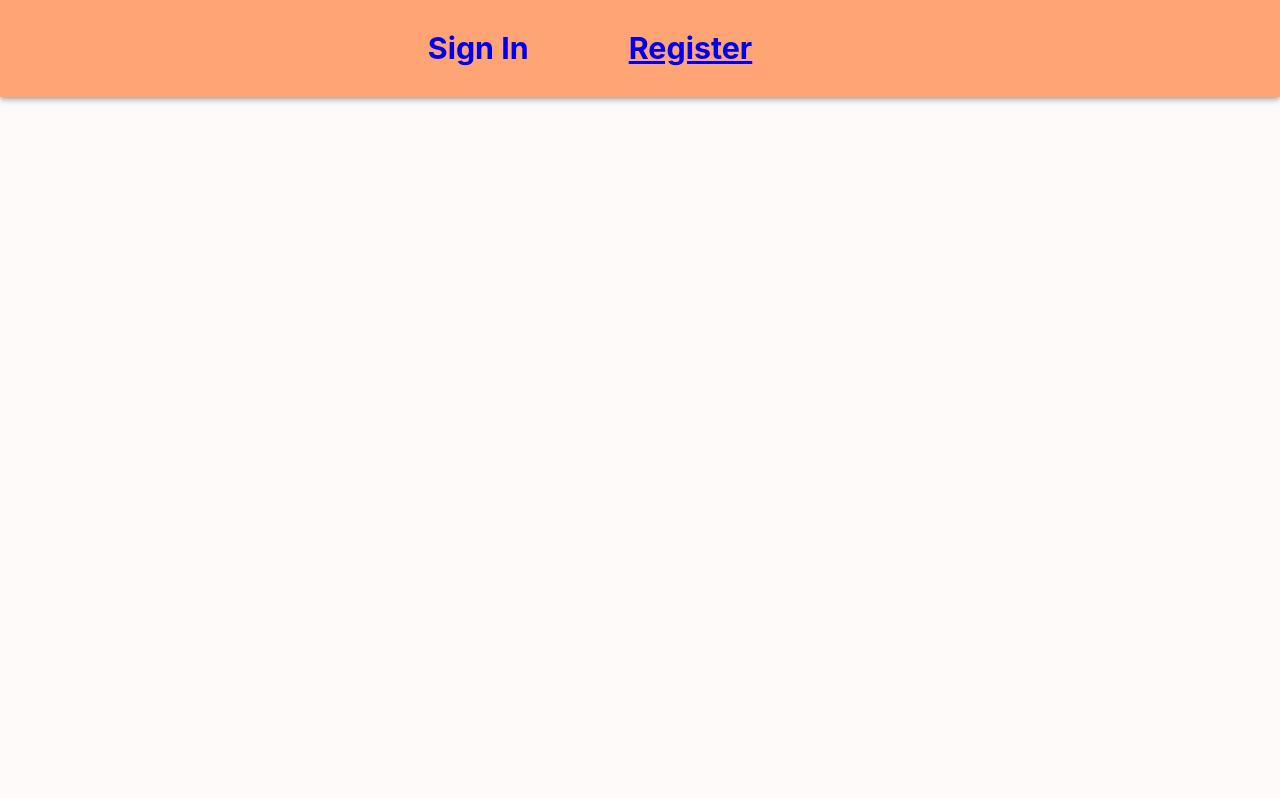
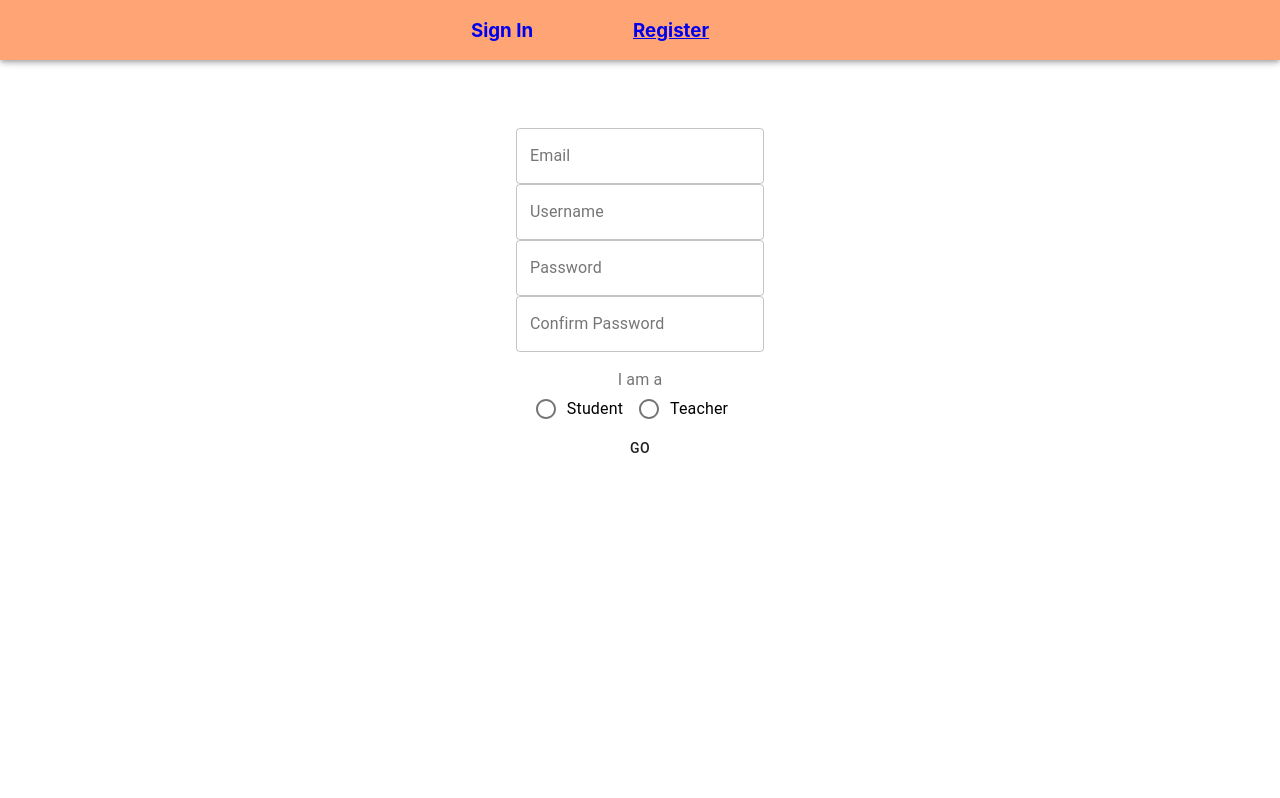
Before and after one commit to dillondesilva/SDD-Major-Project, a React (Create React App) app in the folder sdd-major-app/: page /register in a window 1280 px wide. Shown: the top 798 px of the page. Built offline with nearby package versions, Linux system fonts and the light colour scheme.

Commit message:
New build with updated components

```diff
--- a/sdd-major-app/src/pages/Home.js
+++ b/sdd-major-app/src/pages/Home.js
@@ -27,9 +27,18 @@ export default class Home extends React.Component {
   render() {
     return (
       <div className="App">
-        <header className="App-header">
-          <HomeAppBar/>
-        </header>
+        <ThemeProvider theme={theme}>
+            <AppBar color='primary' theme={theme}>
+              <div style={{display: "inline-block"}}>
+                <h3 style={{marginRight: "100px", display: "inline-block", textDecoration: "none"}}>
+                  <Link to="/login" style={{textDecoration: "none"}}>Sign In</Link>
+                </h3>
+                <h3 style={{marginRight: "100px", display: "inline-block"}}>
+                  <Link to="/register">Register</Link>
+                </h3>
+              </div>
+            </AppBar>
+        </ThemeProvider>
       </div>
     );
   }
--- a/sdd-major-app/src/pages/Login.js
+++ b/sdd-major-app/src/pages/Login.js
@@ -1,6 +1,6 @@
 import React, { useEffect } from 'react';
 import { Link, useHistory } from 'react-router-dom';
-import { TextField, Button } from '@material-ui/core';
+import { AppBar, TextField, Button } from '@material-ui/core';
 import { ThemeProvider, createMuiTheme } from '@material-ui/core/styles';
 import green from '@material-ui/core/colors/green';
 import HomeAppBar from '../components/HomeAppBar'
@@ -63,10 +63,19 @@ export default class Login extends React.Component {
   render() {
     return (
       <div className="App">
-        <header className="App-header">
-          <HomeAppBar></HomeAppBar>
-        </header>
-        <div>
+        <ThemeProvider theme={theme}>
+            <AppBar color='primary' theme={theme}>
+              <div style={{display: "inline-block"}}>
+                <h3 style={{marginRight: "100px", display: "inline-block", textDecoration: "none"}}>
+                  <Link to="/login" style={{textDecoration: "none"}}>Sign In</Link>
+                </h3>
+                <h3 style={{marginRight: "100px", display: "inline-block"}}>
+                  <Link to="/register">Register</Link>
+                </h3>
+              </div>
+            </AppBar>
+        </ThemeProvider>
+        <div style={{marginTop: "10%"}}>
           <ThemeProvider theme={theme}>
               <TextField label="Email" color="primary" variant="outlined" onChange={(e) => this.setState({emailValue: e.target.value})}/>
               <br></br>
--- a/sdd-major-app/src/pages/Register.js
+++ b/sdd-major-app/src/pages/Register.js
@@ -1,6 +1,6 @@
 import React, { useEffect } from 'react';
 import { Link } from 'react-router-dom';
-import { TextField, Button, Radio, RadioGroup, FormControl, FormControlLabel, FormLabel } from '@material-ui/core';
+import { AppBar, TextField, Button, Radio, RadioGroup, FormControl, FormControlLabel, FormLabel } from '@material-ui/core';
 import { ThemeProvider, createMuiTheme } from '@material-ui/core/styles';
 import green from '@material-ui/core/colors/green';
 import HomeAppBar from '../components/HomeAppBar'
@@ -51,16 +51,14 @@ export default class Register extends React.Component {
     return fetch("https://sddmajordev:5000/test")
     .then(response => response.json())
     .then(data => {
-      console.log('Success:', data);
+
+      alert("Registration successful. Please proceed to login page");
     })
     .catch((err) => {
         console.log(err);
     });
   }
 
-  // useEffect(() => {
-  //   testConnectionToLocalServer();
-  // }, []);
   registerUser() {
     fetch('/api/userbase/create_user', {
       method: 'post',
@@ -71,7 +69,8 @@ export default class Register extends React.Component {
     })
     .then(response => response.json())
     .then(data => {
-      console.log('Success:', data);
+      alert("Account created! Proceeding to sign in page :)")
+      window.location = "/login"
     })
   }
 
@@ -79,10 +78,19 @@ export default class Register extends React.Component {
     return (
       <div>
         <div className="App">
-          <header className="App-header">
-            <HomeAppBar></HomeAppBar>
-          </header>
-          <div>
+          <ThemeProvider theme={theme}>
+            <AppBar color='primary' theme={theme}>
+              <div style={{display: "inline-block"}}>
+                <h3 style={{marginRight: "100px", display: "inline-block", textDecoration: "none"}}>
+                  <Link to="/login" style={{textDecoration: "none"}}>Sign In</Link>
+                </h3>
+                <h3 style={{marginRight: "100px", display: "inline-block"}}>
+                  <Link to="/register">Register</Link>
+                </h3>
+              </div>
+            </AppBar>
+          </ThemeProvider>
+          <div style={{marginTop: "10%"}}>
             <ThemeProvider theme={theme}>
                   <TextField value={this.state.emailValue} label="Email" color="primary" variant="outlined"
                   onChange={(e) => this.setState({emailValue: e.target.value})}/>
```
Also changed, not shown: 16 other files (tests, documents, lock files or other folders).
